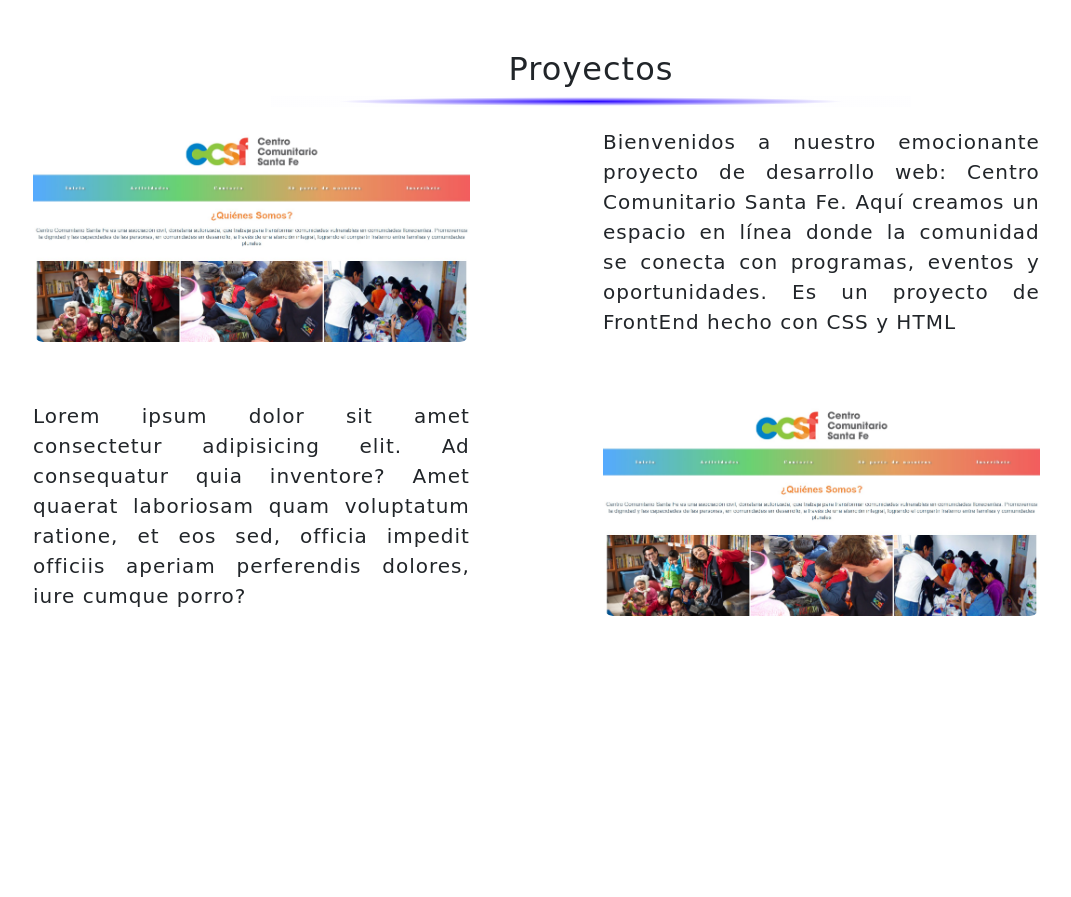
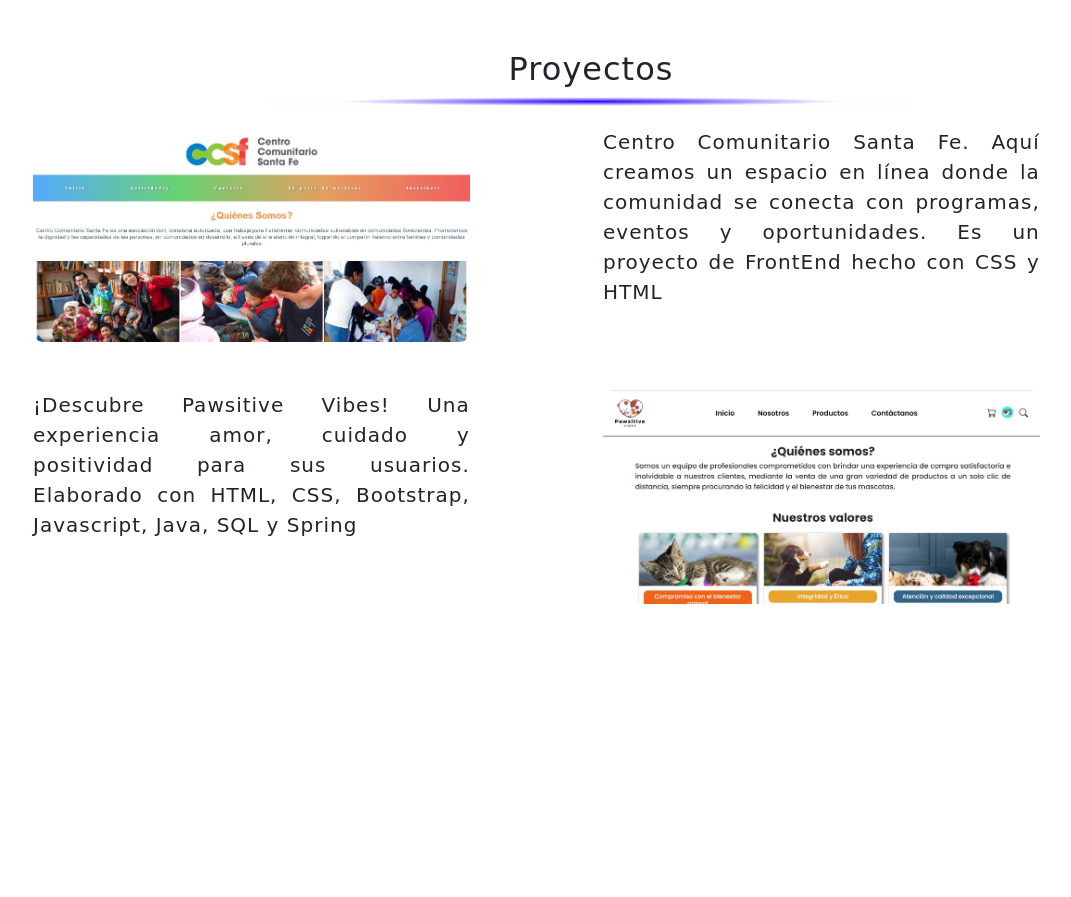
Before and after one commit to AdonisB1219/portafolio, a plain HTML site: page index.html in a window 1280 px wide. Shown: the part 800-1697 px from the top of the page, without its empty margins (49-1120 px from the left). Drawn offline with nearby package versions, Linux system fonts and the light colour scheme; some packages are replaced by stand-ins of ours; a script that the page names is missing; a web font is replaced by a local one.

Commit message:
Agregar proyectos

```diff
--- a/index.html
+++ b/index.html
@@ -86,19 +86,16 @@
           </div>
           <div class="col mb-4">
             <p class="proyectos-p">
-              Bienvenidos a nuestro emocionante proyecto de desarrollo web: Centro Comunitario Santa Fe. Aquí creamos un
-              espacio en línea donde la comunidad se conecta con programas, eventos y oportunidades. Es un proyecto de FrontEnd
+              Centro Comunitario Santa Fe. Aquí creamos un espacio en línea donde la comunidad se conecta con programas, eventos y oportunidades. Es un proyecto de FrontEnd
               hecho con CSS y HTML</p>
           </div>
 
           <div class="col mb-4 texto-final-p">
-            <p class="proyectos-p">Lorem ipsum dolor sit amet consectetur adipisicing elit. Ad consequatur quia
-              inventore? Amet quaerat
-              laboriosam quam voluptatum ratione, et eos sed, officia impedit officiis aperiam perferendis dolores, iure
-              cumque porro?</p>
+            <p class="proyectos-p">
+              ¡Descubre Pawsitive Vibes! Una experiencia amor, cuidado y positividad para sus usuarios. Elaborado con HTML, CSS, Bootstrap, Javascript, Java, SQL y Spring</p>
           </div>
           <div class="col mb-4">
-            <img class="img-proyectos derecha" src="./src/img/CCSF.jpg" alt="Centro comunitario santa fe" id="img2">
+            <img class="img-proyectos derecha" src="./src/img/PawsitiveVibes.jpg" alt="Centro comunitario santa fe" id="img2">
           </div>
         </div>
 
```
Also changed, not shown: src/img/PawsitiveVibes.jpg (added).
